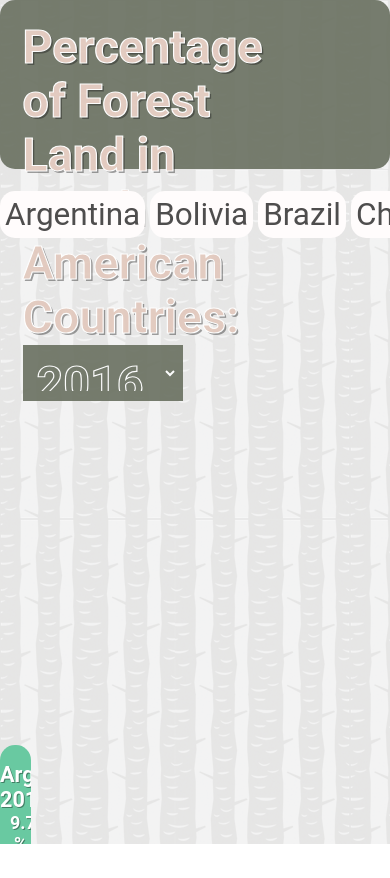
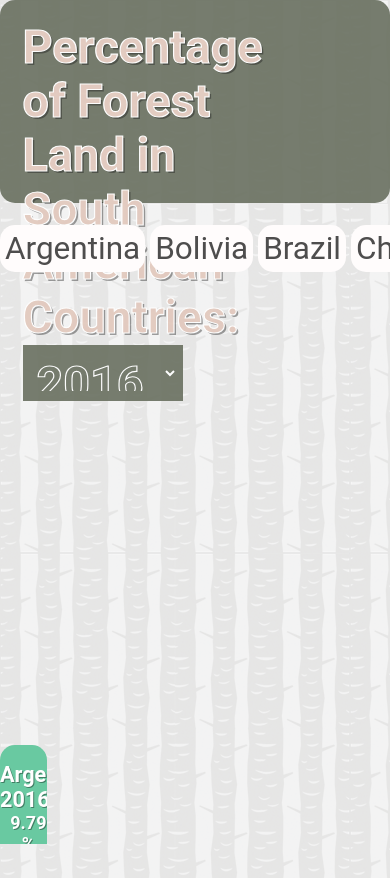
Before and after one commit to nicol-hawkins/react-components-graph, a React (Create React App) app: page / in a window 390 px wide. Both pictures are taken after a click on the element "Argentina". Shown: the top 878 px of the page. Before the commit the page ends 844 px from the top, so only its background shows below. Built offline with nearby package versions, Linux system fonts and the light colour scheme.

Commit message:
media queries added to bars

```diff
--- a/src/App.css
+++ b/src/App.css
@@ -64,3 +64,17 @@
   height: 69vh;
 
 }
+
+
+@media screen and (max-width: 1581px) {
+  .Country-Button {
+    font-size: 1em;
+
+  }
+
+  .TitleBar {
+   height: 24vh;
+  }
+
+
+}
--- a/src/components/BarChart/BarChart.css
+++ b/src/components/BarChart/BarChart.css
@@ -48,3 +48,11 @@ h3 {
     transition: .5s;
     padding-bottom: 60px;
   }
+
+
+  @media screen and (max-width: 1581px) {
+    .BarChart-Bar {
+      width: 12vw;
+    }
+
+  }
```
Also changed, not shown: src/components/CountryButtons/CountryButtons.css (line endings or trailing spaces).
